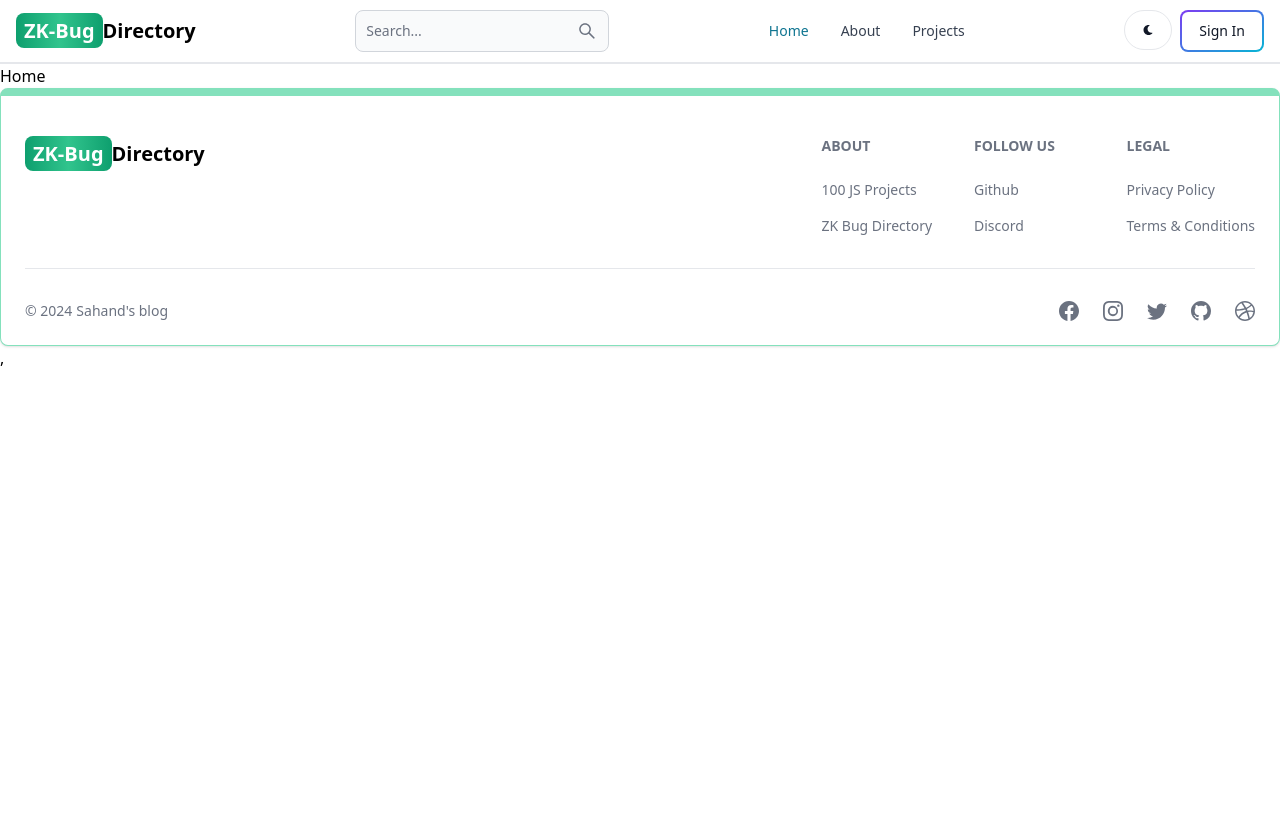
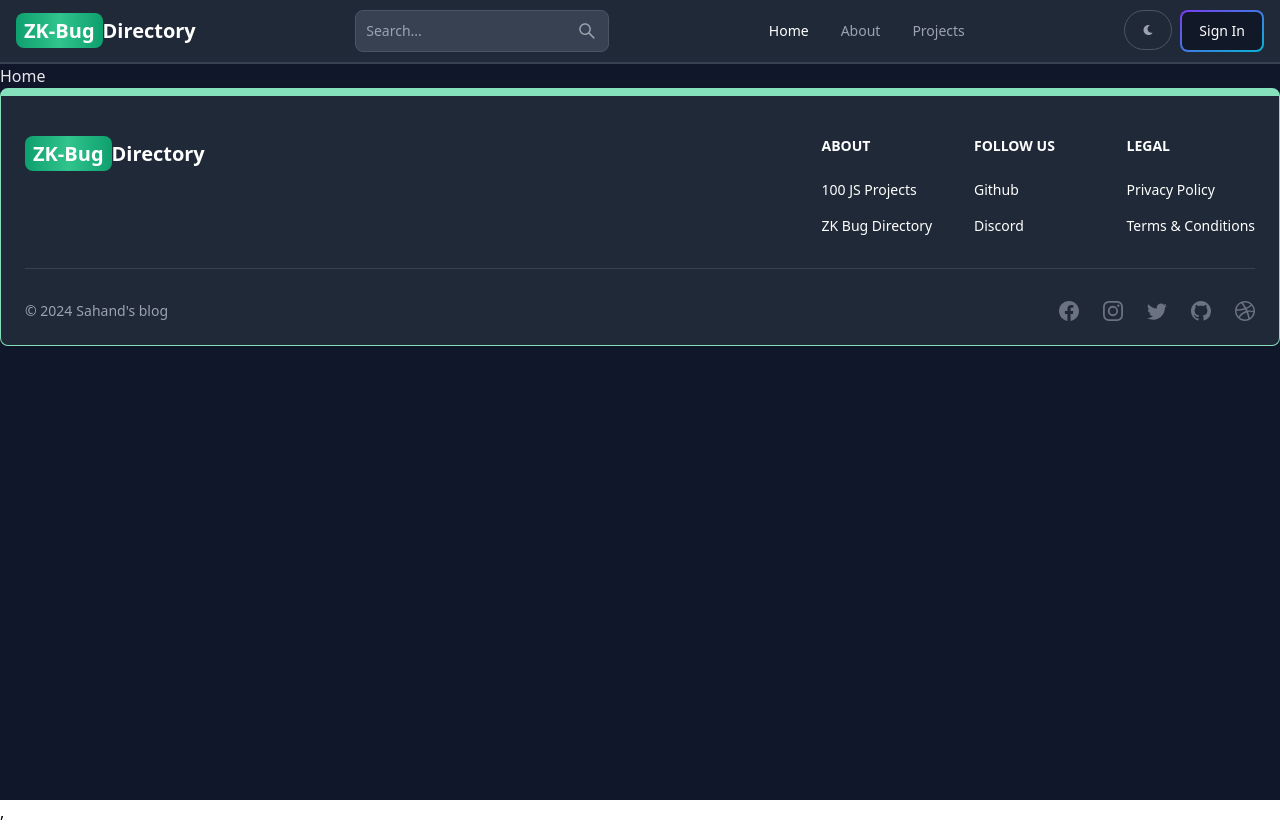
Before and after one commit to neuralblades/zk-dir, a React (Vite) app in the folder client/: page / in a window 1280 px wide. Before the commit the page ends 800 px from the top, so only its background shows below. Built offline with nearby package versions, Linux system fonts and the light colour scheme.

Commit message:
dark mode functionaloity

```diff
--- a/client/src/components/Header.jsx
+++ b/client/src/components/Header.jsx
@@ -1,13 +1,16 @@
 import { Avatar, Button, Dropdown, DropdownDivider, DropdownItem, Navbar, TextInput } from 'flowbite-react';
 import { Link, useLocation } from 'react-router-dom';
 import { AiOutlineSearch } from 'react-icons/ai';
-import { FaMoon } from 'react-icons/fa';
-import { useSelector } from 'react-redux';
+import { FaMoon, FaSun } from 'react-icons/fa';
+import { useSelector,useDispatch } from 'react-redux';
+import { toggleTheme } from '../redux/theme/themeSlice'
 
 
 export default function Header() {
   const path = useLocation().pathname;
-  const {currentUser} = useSelector(state => state.user)
+  const dispatch = useDispatch();
+  const {currentUser} = useSelector(state => state.user);
+  const { theme } =  useSelector((state =>state.theme));
 
   return (
     <Navbar className='border-b-2'>
@@ -36,8 +39,9 @@
           className='w-12 h-10 hidden sm:inline'
           color='gray'
           pill
+          onClick={() => dispatch(toggleTheme())}
         >
-          <FaMoon />
+          {theme === 'light' ? <FaSun /> : <FaMoon />}
         </Button>
         {currentUser ? (
           <Dropdown
--- /dev/null
+++ b/client/src/components/ThemeProvider.jsx
@@ -0,0 +1,19 @@
+import { useSelector } from "react-redux"
+import PropTypes from 'prop-types';
+
+
+
+
+export default function ThemeProvider({ children }) {
+    const {theme} = useSelector(state => state.theme)
+  return (
+    <div className={theme}>
+        <div className="bg-white text-gray-700 dark:text-gray-200 dark:bg-[rgb(17,23,42)] min-h-screen">
+            {children}
+        </div>
+    </div>
+  )
+}
+ThemeProvider.propTypes = {
+  children: PropTypes.node
+};
--- a/client/src/main.jsx
+++ b/client/src/main.jsx
@@ -5,11 +5,14 @@
 import {store, persistor} from './redux/store.js'
 import { Provider } from 'react-redux'
 import { PersistGate } from 'redux-persist/integration/react'
+import ThemeProvider from './components/ThemeProvider.jsx'
 
 ReactDOM.createRoot(document.getElementById('root')).render(
   <PersistGate persistor={persistor}>
     <Provider store={store}>
-      <App />
+      <ThemeProvider>
+        <App />
+      </ThemeProvider>
     </Provider>,
   </PersistGate>
 
--- a/client/src/redux/store.js
+++ b/client/src/redux/store.js
@@ -1,10 +1,13 @@
 import { configureStore, combineReducers } from '@reduxjs/toolkit';
 import userReducer from './user/userSlice';
+import themeReducer from './theme/themeSlice';
 import { persistReducer, persistStore } from 'redux-persist';
 import storage from 'redux-persist/lib/storage';
 
+
 const rootReducer = combineReducers({
   user: userReducer,
+  theme: themeReducer,
 });
 
 const persistConfig = {
--- /dev/null
+++ b/client/src/redux/theme/themeSlice.js
@@ -0,0 +1,19 @@
+import {createSlice} from '@reduxjs/toolkit';
+
+const initialState = {
+    theme: 'dark',
+};
+
+const themeSlice = createSlice({
+    name: 'theme',
+    initialState,
+    reducers: {
+        toggleTheme: (state) => {
+            state.theme = state.theme === 'dark' ? 'light' : 'dark';
+        },
+        }
+});
+
+export const {toggleTheme} = themeSlice.actions;
+
+export default themeSlice.reducer;
```
